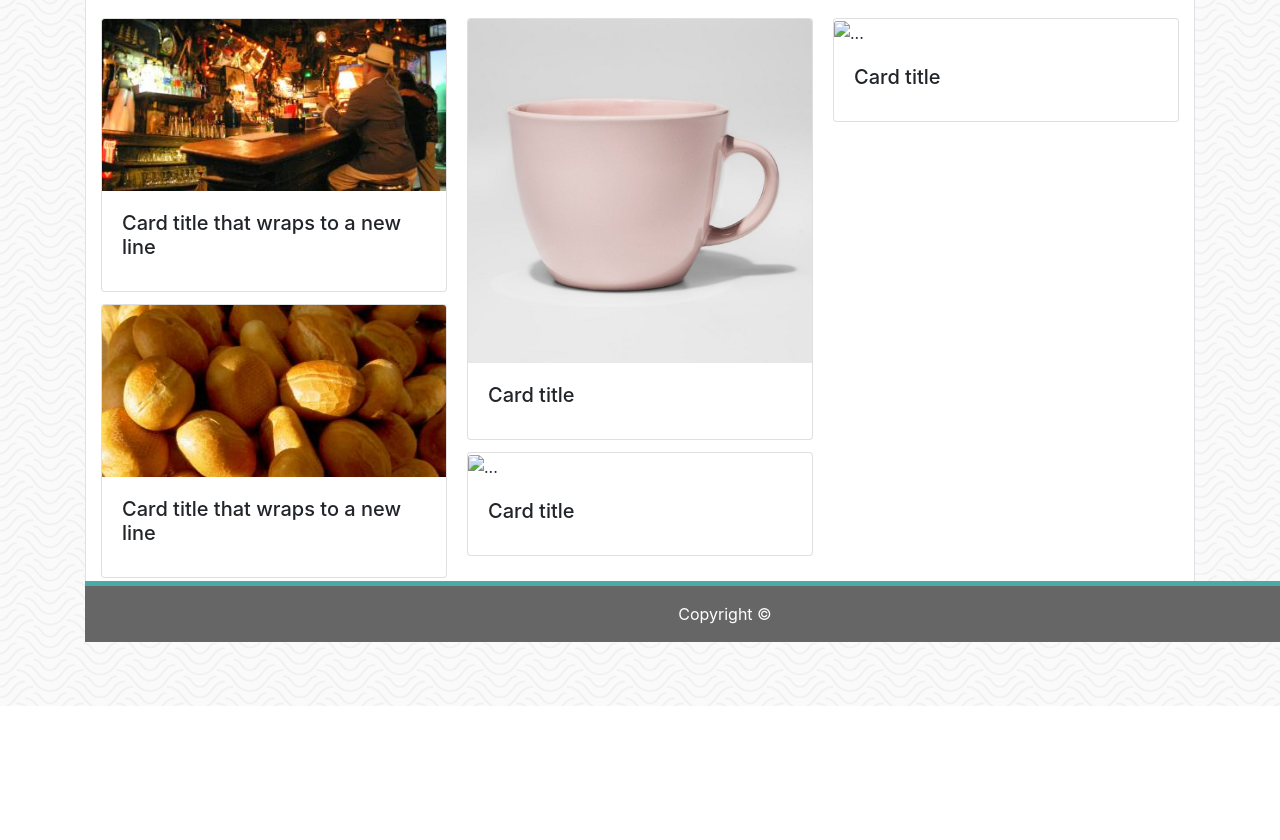
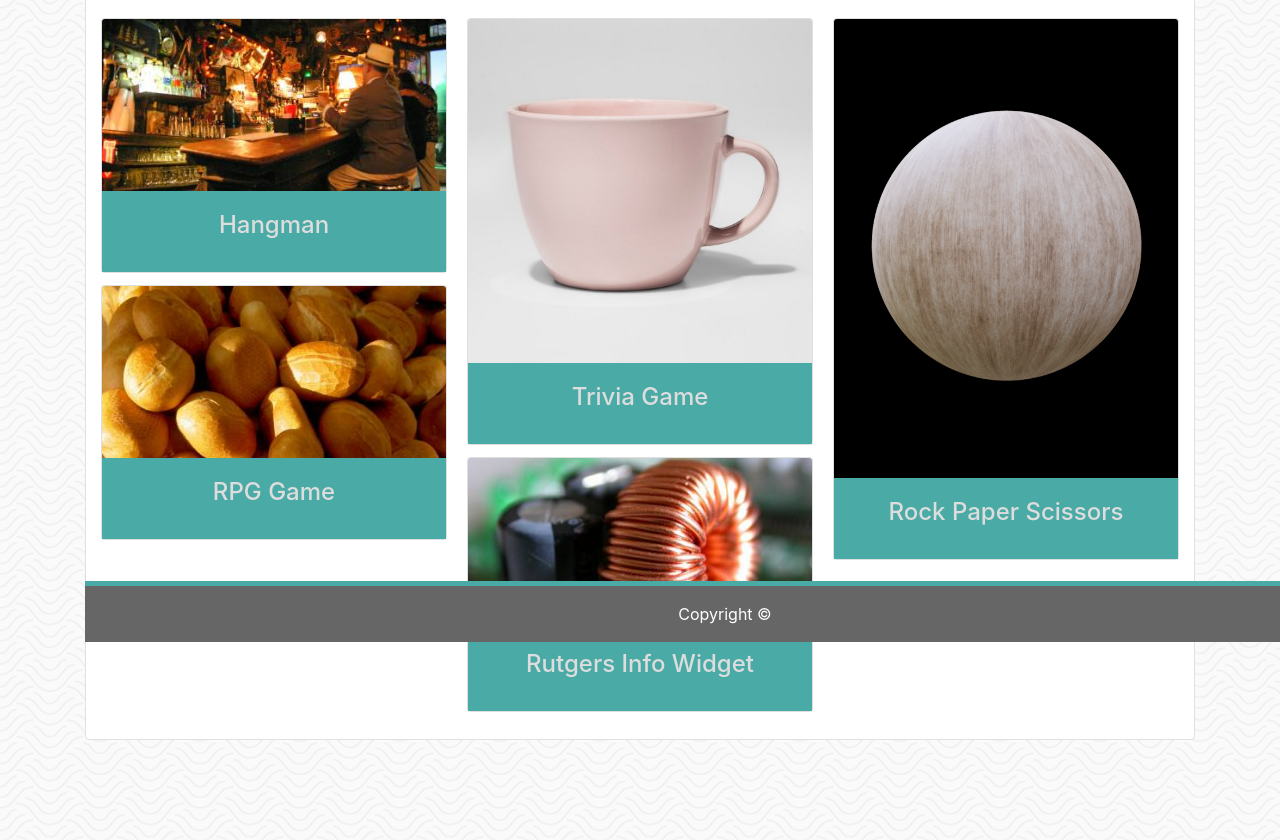
Before and after one commit to JohnCdev/Bootstrap-Portfolio, a plain HTML site: page portfolio.html in a window 1280 px wide. Shown: the part 158-998 px from the top of the page. Before the commit the page ends 864 px from the top, so only its background shows below. Drawn offline with nearby package versions, Linux system fonts and the light colour scheme.

Commit message:
Portfolio page done

```diff
--- a/assets/css/style.css
+++ b/assets/css/style.css
@@ -40,6 +40,13 @@ body {
     border: 1px solid #dddddd;
 }
 
+.card-body, .card-title {
+    background-color: #4aaaa5;
+    color: #dddddd;
+    text-align: center;
+    font-size: 24px;
+}
+
 footer {
     background-color: #666666;
     border-top: 5px solid #4aaaa5;
@@ -54,11 +61,6 @@ footer {
     margin: 0 auto;
     text-align: center;
 }
-
-/*Contact page specific*?
-
-
-
 
 /* Small devices (landscape phones, 576px and up) */
 @media (min-width: 576px) {
--- a/portfolio.html
+++ b/portfolio.html
@@ -21,11 +21,11 @@
         </button>
         <div class="collapse navbar-collapse" id="navbarNav">
             <ul class="navbar-nav ml-auto mr-5">
-                <li class="nav-item active">
+                <li class="nav-item">
                     <a class="nav-link" href="contact.html">Contact<span class="sr-only">(current)</span></a>
                 </li>
                 <hr class="vertical">
-                <li class="nav-item">
+                <li class="nav-item active">
                     <a class="nav-link" href="portfolio.html">Portfolio</a>
                 </li>
                 <hr class="vertical">
@@ -42,40 +42,37 @@
                 <h2 class="content-title pb-2">Portfolio</h2>
             </div>
 
-
             <div class="card-columns">
                 <div class="card">
                     <img src="assets/images/bar.jpg" class="card-img-top" alt="...">
                     <div class="card-body">
-                        <h5 class="card-title">Card title that wraps to a new line</h5>
+                        <h5 class="card-title">Hangman</h5>
                     </div>
                 </div>
                 <div class="card">
                     <img src="assets/images/bread.jpg" class="card-img-top" alt="...">
                     <div class="card-body">
-                        <h5 class="card-title">Card title that wraps to a new line</h5>
+                        <h5 class="card-title">RPG Game</h5>
                     </div>
                 </div>
                 <div class="card">
                     <img src="assets/images/cup.jpg" class="card-img-top" alt="...">
                     <div class="card-body">
-                        <h5 class="card-title">Card title</h5>
+                        <h5 class="card-title">Trivia Game</h5>
                     </div>
                 </div>
                 <div class="card">
-                    <img src="ssets/images/elec.jpg" class="card-img-top" alt="...">
+                    <img src="assets/images/elec.jpg" class="card-img-top" alt="...">
                     <div class="card-body">
-                        <h5 class="card-title">Card title</h5>
+                        <h5 class="card-title">Rutgers Info Widget</h5>
                     </div>
                 </div>
                 <div class="card">
-                    <img src="" class="card-img-top" alt="...">
+                    <img src="assets/images/orb.png" class="card-img-top" alt="...">
                     <div class="card-body">
-                        <h5 class="card-title">Card title</h5>
+                        <h5 class="card-title">Rock Paper Scissors</h5>
                     </div>
                 </div>
-
-
 
             </div>
         </div>
```
Also changed, not shown: index.html (+2 -2 lines).
